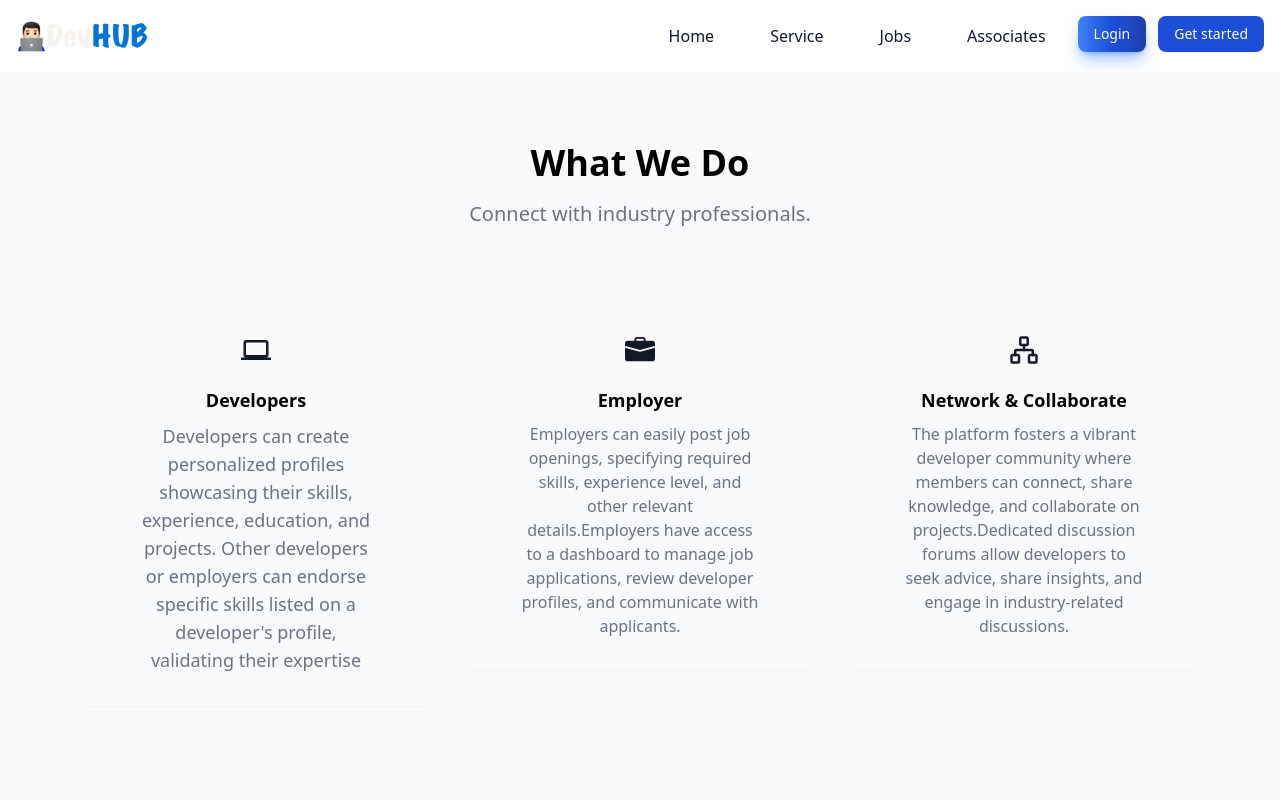
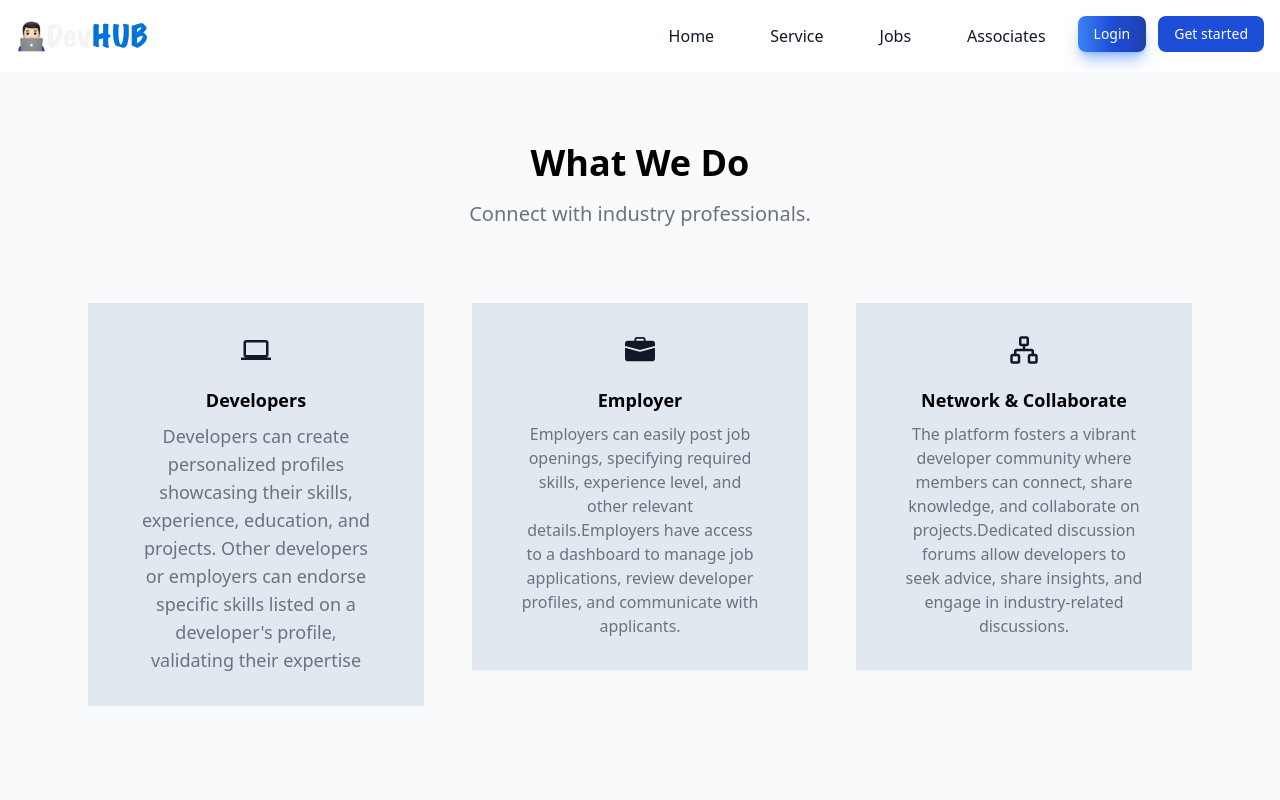
Before and after one commit to FernyCastro8/DevHub, a React (Create React App) app in the folder client/: page /service in a window 1280 px wide. Shown: the top 800 px of the page. Built offline with nearby package versions, Linux system fonts and the light colour scheme.

Commit message:
client-side -  JobsForm.js & Jobs model { fixing minor isssues }

```diff
--- a/client/src/component/Service.js
+++ b/client/src/component/Service.js
@@ -26,7 +26,7 @@ function Service() {
                     visibility: visible; animation-duration: 1s; animation-name: fadeInUp
                     " data-wow-duration="1s" >
 
-                        <div className="py-8 px-12 mb-12 bg-gray-50 border-b border-gray-100 transform transition duration-300 ease-in-out hover:-translate-y-2">
+                        <div className="py-8 px-12 mb-12 bg-slate-200 border-b border-gray-100 transform transition duration-300 ease-in-out hover:-translate-y-2">
                             <div className="inline-block text-gray-900 mb-4">
                                 <MdOutlineComputer size={30} />
                             </div>
@@ -41,7 +41,7 @@ function Service() {
                     visibility: visible; animation-duration: 1s; animation-delay: 0.1s; animation-name: fadeInUp;
                     " data-wow-duration="1s" data-wow-delay=".1s">
 
-                        <div className="py-8 px-12 mb-12 bg-gray-50 border-b border-gray-100 transform transition duration-300 ease-in-out hover:-translate-y-2">
+                        <div className="py-8 px-12 mb-12 bg-slate-200 border-b border-gray-100 transform transition duration-300 ease-in-out hover:-translate-y-2">
                             <div className="inline-block text-gray-900 mb-4">
                                 <BsBriefcaseFill size={30} />
                             </div>
@@ -54,7 +54,7 @@ function Service() {
                     visibility: visible; animation-duration: 1s; animation-delay: 0.3s; animation-name: fadeInUp
                     " data-wow-duration="1s" data-wow-delay=".3s">
 
-                        <div className="py-8 px-12 mb-12 bg-gray-50 border-b border-gray-100 transform transition duration-300 ease-in-out hover:-translate-y-2">
+                        <div className="py-8 px-12 mb-12 bg-slate-200 border-b border-gray-100 transform transition duration-300 ease-in-out hover:-translate-y-2">
                             <div className="inline-block text-gray-900 mb-4">
                                 <LuNetwork size={30} />
                             </div>
```
